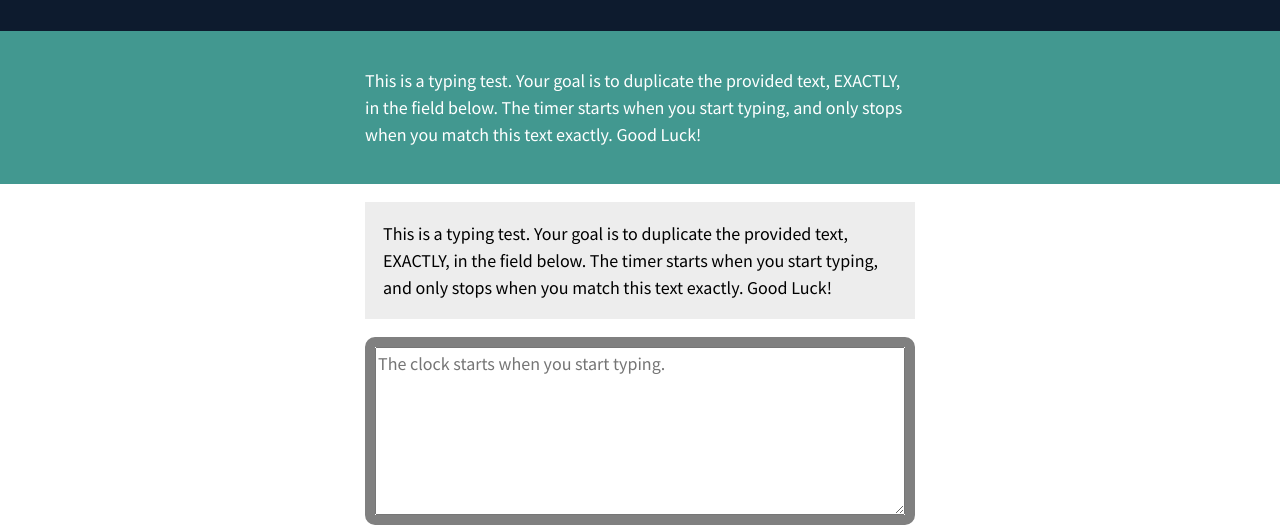
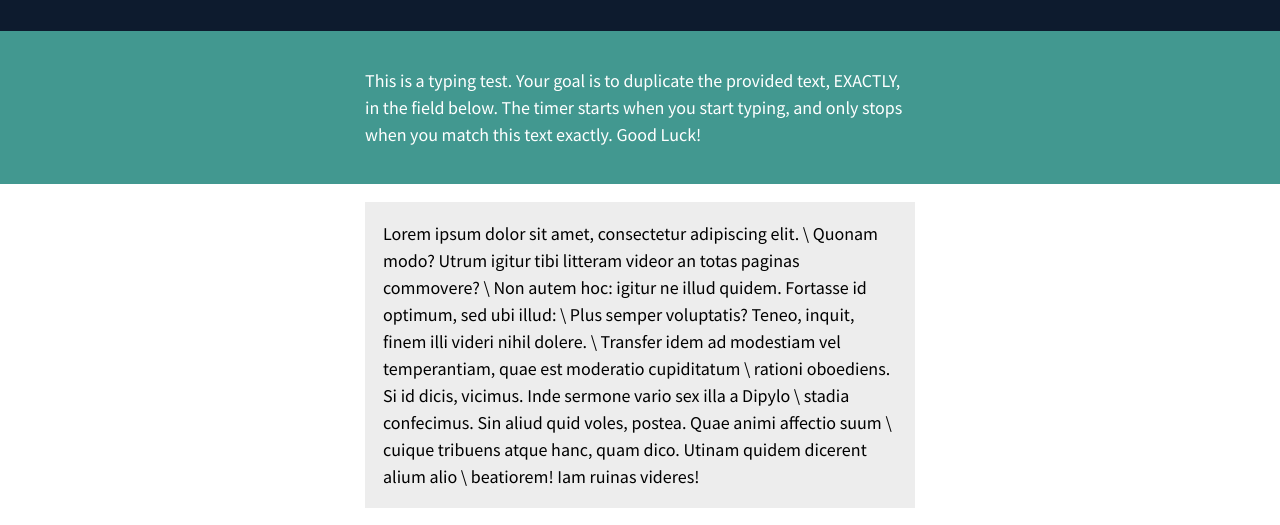
Before and after one commit to Tau-rai/typing-speed-test, a plain HTML site: page index.html in a window 1280 px wide. Shown: the part 107-632 px from the top of the page. Drawn offline with Linux system fonts and the light colour scheme; a script that the page names is missing.

Commit message:
updating the test text

```diff
--- a/index.html
+++ b/index.html
@@ -20,7 +20,15 @@
         </article><!-- .intro -->
         <section class="test-area">
             <div id="origin-text">
-                <p>This is a typing test. Your goal is to duplicate the provided text, EXACTLY, in the field below. The timer starts when you start typing, and only stops when you match this text exactly. Good Luck!</p>
+                <p>Lorem ipsum dolor sit amet, consectetur adipiscing elit. \
+                    Quonam modo? Utrum igitur tibi litteram videor an totas paginas commovere? \
+                    Non autem hoc: igitur ne illud quidem. Fortasse id optimum, sed ubi illud: \
+                    Plus semper voluptatis? Teneo, inquit, finem illi videri nihil dolere. \
+                    Transfer idem ad modestiam vel temperantiam, quae est moderatio cupiditatum \
+                    rationi oboediens. Si id dicis, vicimus. Inde sermone vario sex illa a Dipylo \
+                    stadia confecimus. Sin aliud quid voles, postea. Quae animi affectio suum \
+                    cuique tribuens atque hanc, quam dico. Utinam quidem dicerent alium alio \
+                    beatiorem! Iam ruinas videres!</p>
             </div><!-- #origin-text -->
 
             <div class="test-wrapper">
```
Also changed, not shown: script.min.js (renamed from script.js).
